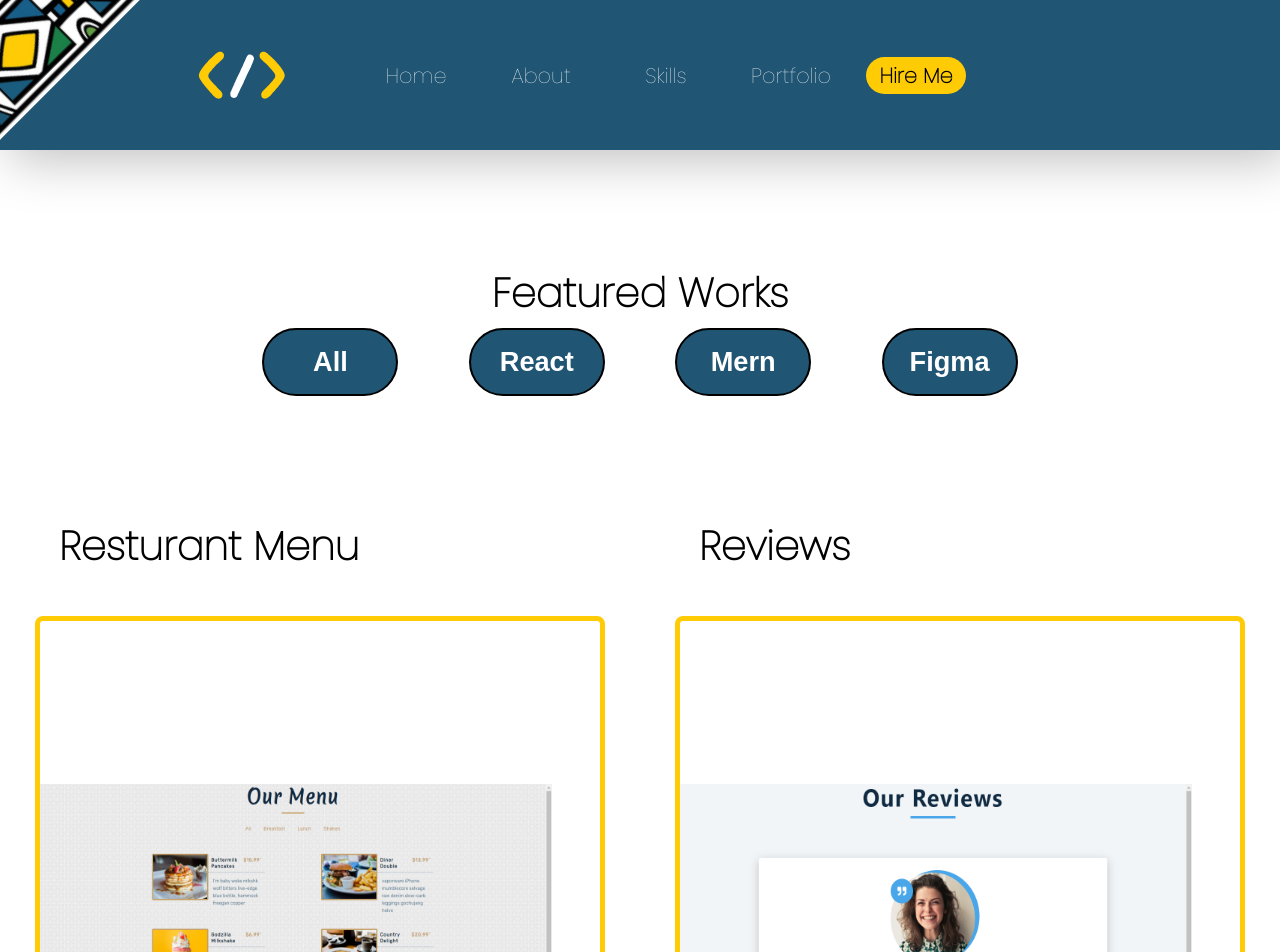
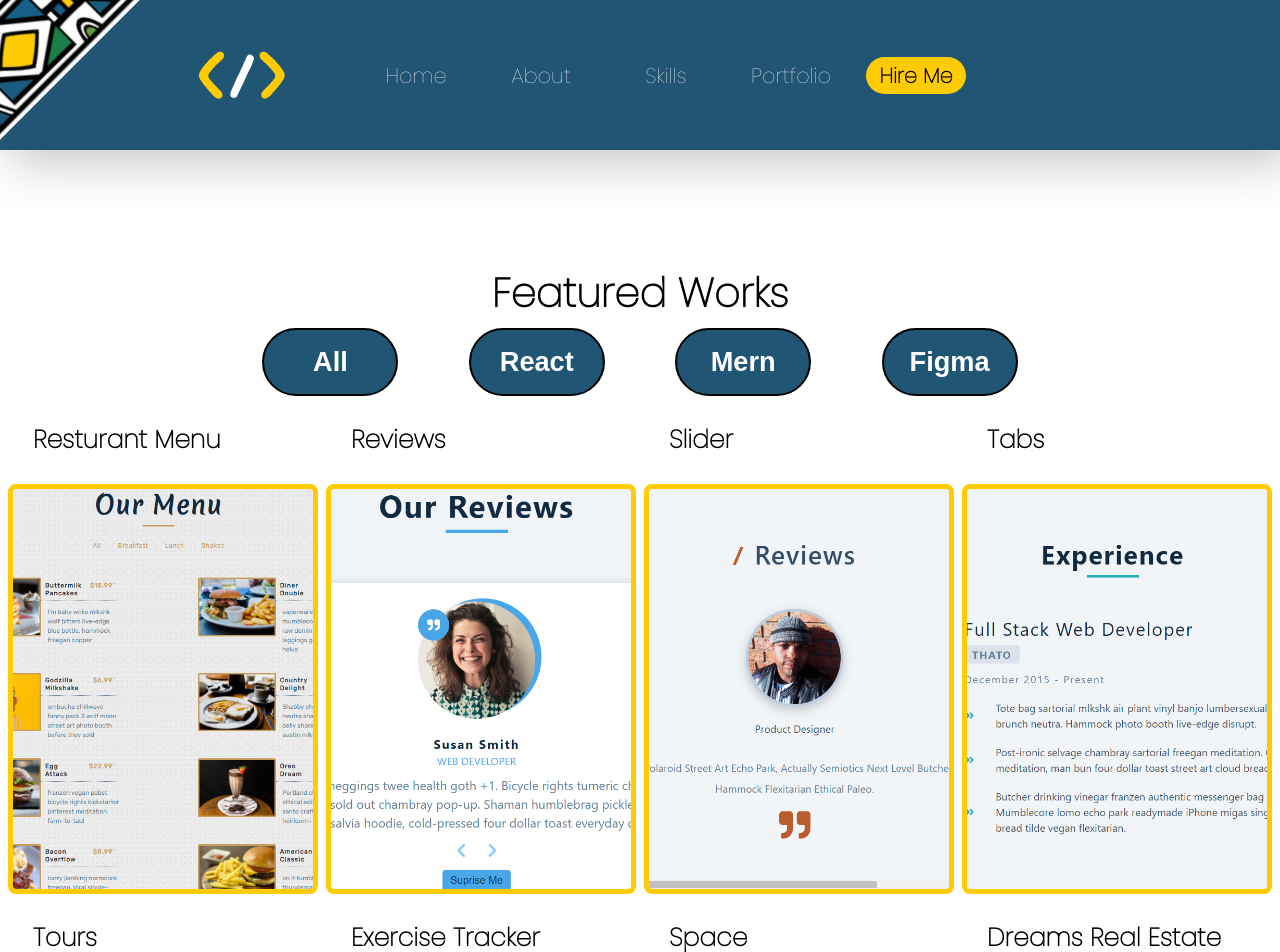
Before and after one commit to THATOMAS/Portfolio, a React (Create React App) app: page /Portfolio in a window 1280 px wide. Shown: the top 952 px of the page. Built offline with nearby package versions, Linux system fonts and the light colour scheme.

Commit message:
fixed the bugs in the portfolio page ,the projects were not looking dimentional

```diff
--- a/public/index.html
+++ b/public/index.html
@@ -2,7 +2,7 @@
 <html lang="en">
   <head>
     <meta charset="utf-8" />
-    <link rel="icon" href="%PUBLIC_URL%/favicon.ico" />
+    <link rel="icon" type= "image/x-icon "href="./images/Logo.png" />
     <link rel="preconnect" href="https://fonts.googleapis.com">
     <link rel="preconnect" href="https://fonts.gstatic.com" crossorigin>
     <link href="https://fonts.googleapis.com/css2?family=Poppins:wght@100&display=swap" rel="stylesheet">
@@ -18,7 +18,7 @@
     <link rel="apple-touch-icon" href="%PUBLIC_URL%/logo192.png" />
     <link rel="manifest" href="%PUBLIC_URL%/manifest.json" />
 
-    <title>React App</title>
+    <title>THATO CODES</title>
   </head>
   <body>
     <div id="root"></div>
--- a/src/index.css
+++ b/src/index.css
@@ -411,15 +411,18 @@ width: 100vw;
 }
 
 #portfolio-projects{
-  height: max-content;
+  height: 100vh;
   width: 100vw;
   display: flex;
-  align-items:space-around;
-  justify-content:space-around;
-  flex-wrap:wrap;
-  margin-top:5em ;
+  align-items: center;
+  justify-content: space-evenly;
+  flex-wrap: wrap;
 }
 
+#project-box{
+  height: fit-content;
+  width: fit-content;
+}
 
 #info-box{
   height: 100vh;
@@ -428,6 +431,8 @@ width: 100vw;
   font-size: 2em;
   color: black;
 }
+
+
 
 /*Hire me page*/
 
--- a/src/routes/Portfolio.jsx
+++ b/src/routes/Portfolio.jsx
@@ -39,26 +39,25 @@ const Portfolio = ()=>{
 
                     return (
                         <div id='project-box'>
-                        <p style={{fontSize:'2.5em',color:'black',fontWeight:"bold",margin:'1em',}}>{project.name}</p>
+                        <p style={{fontSize:'25px',color:'black',fontWeight:"bold",margin:'1em',}}>{project.name}</p>
 
                         <a
                         href={project.link}
                         key={project.id}
                         className={project.cName}
-                        style={{height:'40em',
-                        width:'35em',
-                        margin:'1em',
+                        style={{height:'400px',
+                        width:'300px',
                         background:`url(${project.img})`,
-                        backgroundPosition:'left center',
+                        backgroundPosition:'center',
                         backgroundRepeat:'no-repeat',
-                        backgroundSize:'512px 315px',
+                        backgroundSize:'cover',
                         borderRadius:'0.5em',
                         border:'5px solid #FFCB05',
                         cursor:'pointer',
                         display:"flex",
-                        flexWrap:"wrap",
-                        alignItems:'flex-start',
-                        justifyContent:'center'
+
+
+
 
                         }}>
 
```
Also changed, not shown: public/images/Logo.png (added).
